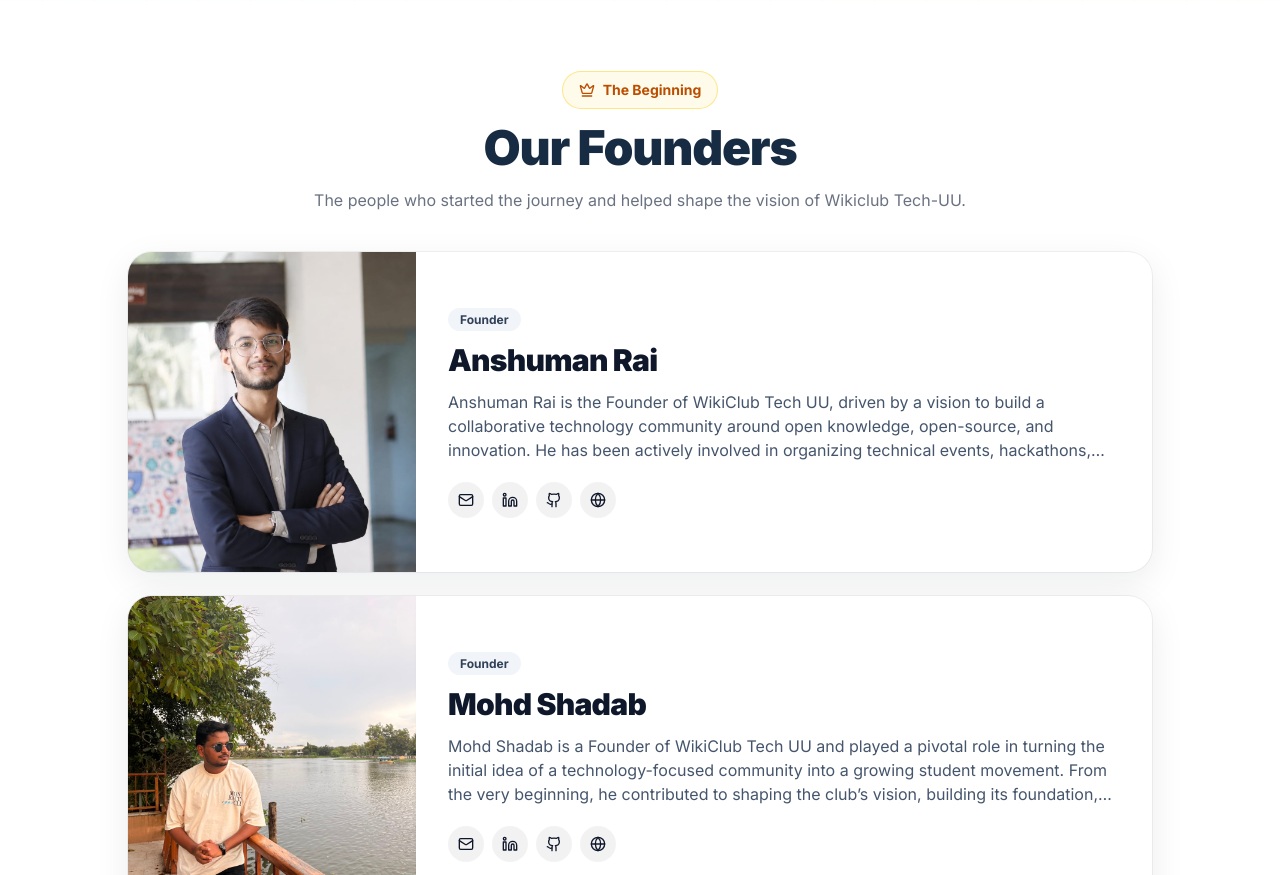
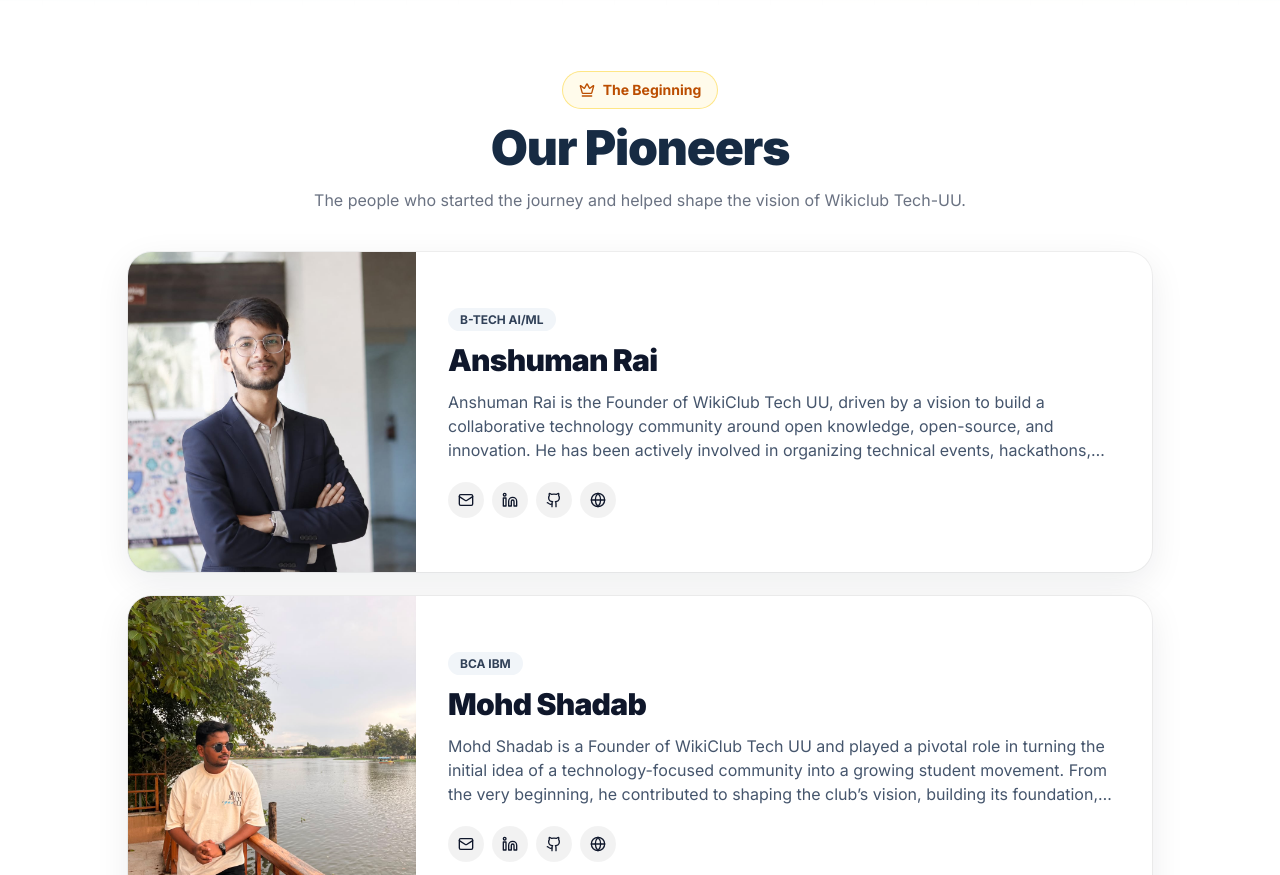
Before and after one commit to wikiclubtechuu/WikiClub-Tech-UU, a Next.js app: page /teams in a window 1280 px wide. Shown: the part 540-1415 px from the top of the page. Built offline with nearby package versions, Linux system fonts and the light colour scheme.

Commit message:
Update pioneers heading and founder course tags

```diff
--- a/src/app/teams/page.tsx
+++ b/src/app/teams/page.tsx
@@ -58,7 +58,7 @@ const RoleNavigation = ({ members, activeSection, onNavigate, idPrefix }: { memb
 const FoundersSection = () => {
   const projectCoordinator = previousTeamMembers.find((member) => member.roleType === 'coordinator');
   return <section aria-labelledby='founders-heading'>
-    <div className='mx-auto mb-10 max-w-3xl text-center'><div className='mb-4 inline-flex items-center gap-2 rounded-full bg-amber-50 px-4 py-2 text-sm font-bold text-amber-700 ring-1 ring-amber-200'><Crown className='h-4 w-4' />The Beginning</div><h2 id='founders-heading' className='text-4xl font-black tracking-tight md:text-5xl'>Our Founders</h2><p className='mt-4 text-muted-foreground'>The people who started the journey and helped shape the vision of Wikiclub Tech-UU.</p></div>
+    <div className='mx-auto mb-10 max-w-3xl text-center'><div className='mb-4 inline-flex items-center gap-2 rounded-full bg-amber-50 px-4 py-2 text-sm font-bold text-amber-700 ring-1 ring-amber-200'><Crown className='h-4 w-4' />The Beginning</div><h2 id='founders-heading' className='text-4xl font-black tracking-tight md:text-5xl'>Our Pioneers</h2><p className='mt-4 text-muted-foreground'>The people who started the journey and helped shape the vision of Wikiclub Tech-UU.</p></div>
     <div className='mx-auto max-w-5xl space-y-6'>{founders.map((member) => <TeamMemberCard key={member.id} {...member} />)}</div>
     {projectCoordinator && <><div className='mx-auto my-10 max-w-5xl text-center'><h3 className='text-4xl font-black tracking-tight text-slate-900 md:text-5xl'>Wikiclub Tech India (Part of OKI-IIITH)</h3></div><div className='mx-auto max-w-5xl'><TeamMemberCard {...projectCoordinator} /></div></>}
   </section>;
--- a/src/data/team_data/founders.ts
+++ b/src/data/team_data/founders.ts
@@ -18,7 +18,7 @@ export const founders: Founder[] = [
   {
     id: 'founder-anshuman-rai',
     name: 'Anshuman Rai',
-    role: 'Founder',
+    role: 'B-TECH AI/ML',
     roleType: 'founder',
     image: image('Anshuman Rai Founder.jpeg'),
     email: 'anshuman.wikiclubtech@gmail.com',
@@ -30,7 +30,7 @@ export const founders: Founder[] = [
   {
     id: 'founder-mohd-shadab',
     name: 'Mohd Shadab',
-    role: 'Founder',
+    role: 'BCA IBM',
     roleType: 'founder',
     image: image('SHADAB-FOUNDER.jpeg'),
     imagePosition: '30% center',
```
